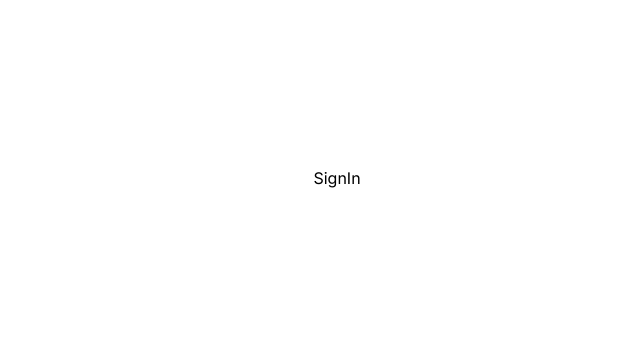
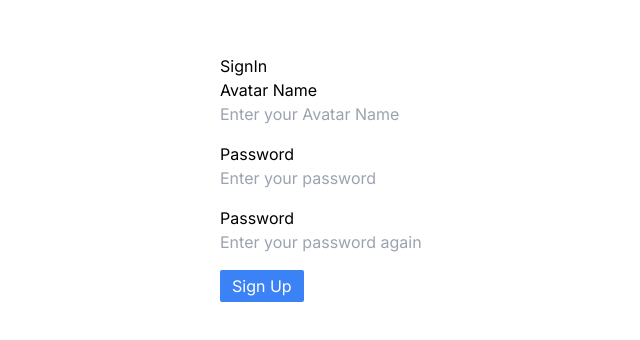
Before and after one commit to manavsiddharthgupta/promptIn.ai, a Next.js app: page /signup in a window 1280 px wide. Shown: the part 222-562 px from the top of the page, without its empty margins (303-943 px from the left). Built offline with nearby package versions, Linux system fonts and the light colour scheme.

Commit message:
feature: added signup page

```diff
--- a/app/signup/page.tsx
+++ b/app/signup/page.tsx
@@ -1,9 +1,63 @@
+"use client"
+import Button from "../components/Button";
+import InputField from "../components/InputField";
+import useInputField from "../utils/hooks/useInputField";
+
 export default function SignUp() {
+  const {inputValue: avatarName, onChangeHandler: onAvatarNameChangeHandler} =
+    useInputField((value) => {
+      const avatarRegex = /^[A-Za-z0-9]{5,}$/;
+      return avatarRegex.test(value);
+    })
+
+  const {inputValue: password, onChangeHandler: onPasswordChangeHandler}=
+    useInputField((value) => {
+      const passwordRegex = /^(?=.*[A-Za-z])(?=.*\d)[A-Za-z\d]{8,}$/;
+      return passwordRegex.test(value);
+    })
+
+  const {inputValue: confirmPassword, onChangeHandler: onConfirmPasswordChangeHandler}=
+    useInputField((value) => {
+      const passwordRegex = /^(?=.*[A-Za-z])(?=.*\d)[A-Za-z\d]{8,}$/;
+      return passwordRegex.test(value);
+    })
+
   return (
     <main className="min-h-screen flex items-center justify-center">
       <section>
         <p>SignIn</p>
-        <form></form>
+        <form
+          onSubmit={(event) => {
+            event.preventDefault();
+            console.log(avatarName, password, confirmPassword)
+          }}
+          >
+          <InputField
+            value={avatarName}
+            type="text"
+            placeholder="Enter your Avatar Name"
+            label="Avatar Name"
+            onChangeHandler={onAvatarNameChangeHandler}
+            />
+
+          <InputField
+            value={password}
+            type="text"
+            placeholder="Enter your password"
+            label="Password"
+            onChangeHandler={onPasswordChangeHandler}
+            />
+
+          <InputField
+            value={confirmPassword}
+            type="text"
+            placeholder="Enter your password again"
+            label="Password"
+            onChangeHandler={onConfirmPasswordChangeHandler}
+            />
+
+            <Button type="submit">Sign Up</Button>
+        </form>
       </section>
     </main>
   );
```
